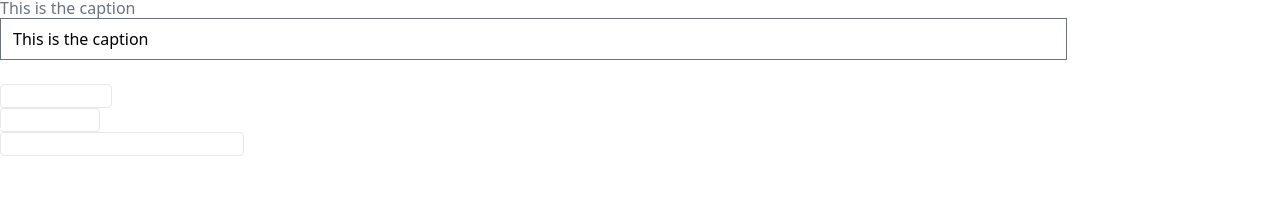
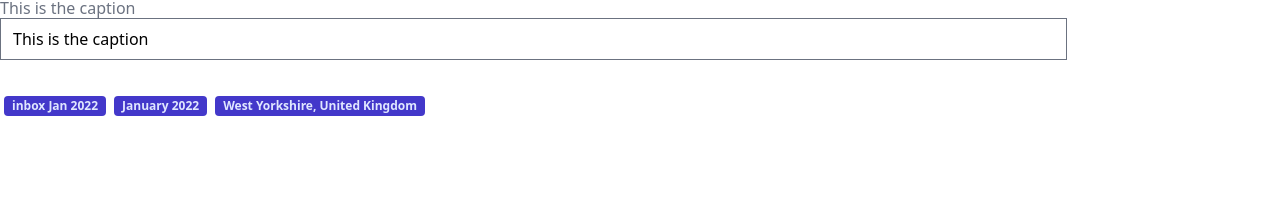
Before and after one commit to j4y-funabashi/inari, a Next.js app in the folder apps/ui/: page /collection/test-1 in a window 1280 px wide. Shown: the part 658-868 px from the top of the page. Built offline with nearby package versions, Linux system fonts and the light colour scheme; grey boxes are pictures that could not be loaded; what @catppuccin/tailwindcss would draw is missing.

Commit message:
CollectionList styles

```diff
--- a/apps/ui/src/app/components/mediaCard.tsx
+++ b/apps/ui/src/app/components/mediaCard.tsx
@@ -28,12 +28,6 @@ export const MediaCard = function ({ m, displayType, handleDelete, saveCaption,
     const dat = m.date
     const fdat = format(new Date(m.date), "eee, do LLL y HH:mm:ss")
 
-    const collections = m.collections.map(
-        (m => {
-            const collectionLink = "/collection/" + m.id
-            return <li key={m.id} className=""><Link className="border rounded" href={collectionLink}>{m.title}</Link></li>
-        })
-    )
     const location = formatLocation(m)
 
 
@@ -85,16 +79,34 @@ export const MediaCard = function ({ m, displayType, handleDelete, saveCaption,
                         <p>{location}</p>
                     }
 
-                    {/* CollectionList */}
-                    <ul>{collections}</ul>
+                    <CollectionList m={m} />
 
-                    <div>
+                    <div className="my-4">
                         <button className="bg-red text-white font-bold py-1 px-2 rounded" onClick={() => { handleDelete(m.id) }}>
                             Delete
                         </button>
                     </div>
+
                 </div>
             }
+        </div>
+    )
+}
+
+interface CollectionListProps {
+    m: Media
+}
+const CollectionList = ({ m }: CollectionListProps) => {
+    const collections = m.collections.map(
+        (m => {
+            const collectionLink = "/collection/" + m.id
+            return <Link key={m.id} className="inline-flex items-center justify-center px-2 py-1 text-xs font-bold leading-none text-indigo-100 bg-indigo-700 rounded mx-1" href={collectionLink}>{m.title}</Link>
+        })
+    )
+
+    return (
+        <div className="my-2">
+            {collections}
         </div>
     )
 }
```
